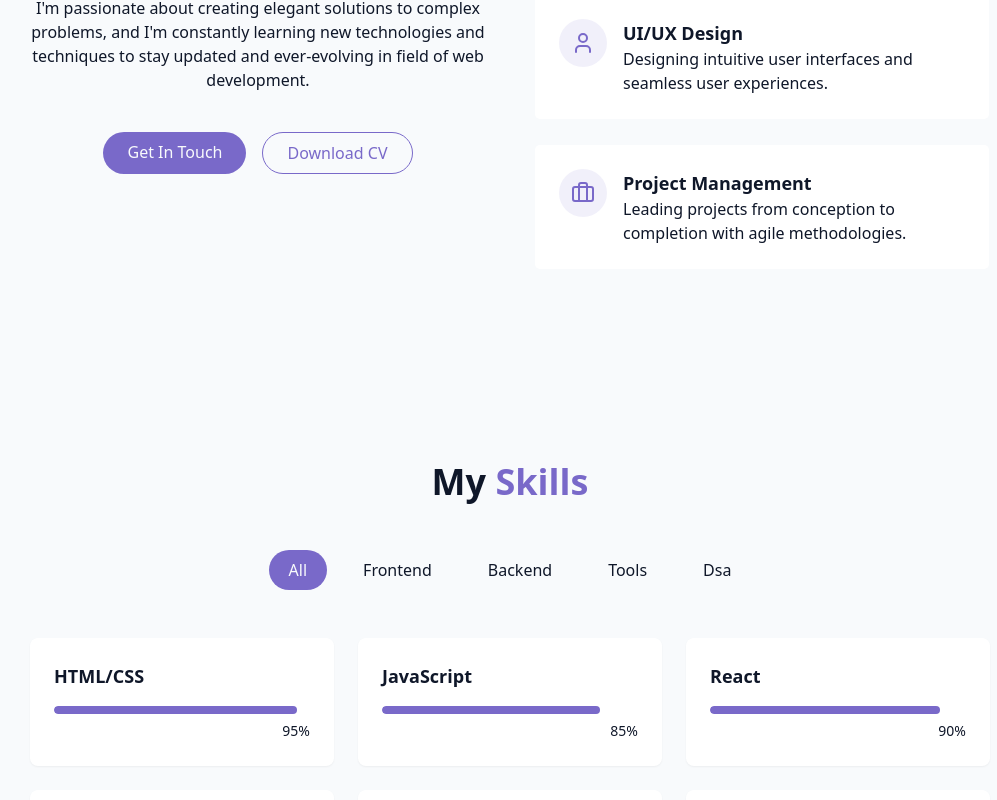
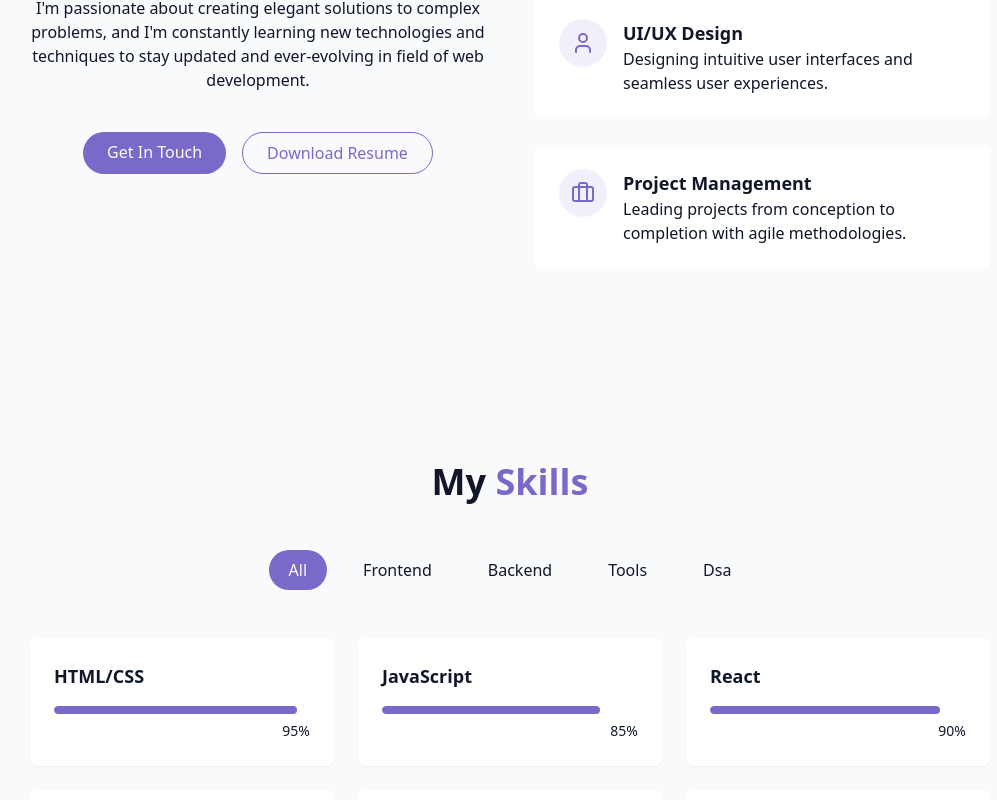
Before and after one commit to Rahul1038402/Portfolio-Website, a React (Vite) app: page / in a window 1280 px wide. Shown: the part 1140-1940 px from the top of the page, without its empty margins (130-1127 px from the left). Built offline with nearby package versions, Linux system fonts and the light colour scheme.

Commit message:
Bug fixes

```diff
--- a/src/Components/AboutSection.tsx
+++ b/src/Components/AboutSection.tsx
@@ -27,8 +27,12 @@ export const AboutSection = () => {
                 Get In Touch
               </a>
 
-              <a className="px-6 py-2 rounded-full border border-primary text-primary hover:bg-primary/10 transition-colors duration-300">                                                           {/*href="CV LINK HERE"*/}
-                Download CV
+              <a
+                href="/resume.pdf"
+                download
+                className="px-6 py-2 rounded-full border border-primary text-primary hover:bg-primary/10 transition-colors duration-300"
+              >
+                Download Resume
               </a>
             </div>
           </div>
--- a/src/Components/ContactSection.tsx
+++ b/src/Components/ContactSection.tsx
@@ -42,7 +42,7 @@ export const ContactSection = () => {
                 <div className="p-3 rounded-full bg-primary/10">
                   <Mail className="h-6 w-6 text-primary" />{" "}
                 </div>
-                <div>
+                <div className="flex flex-col items-center justify-center text-center">
                   <h4 className="font-medium">Email</h4>
                   <a
                     href="mailto:rahul1038402@gmail.com"
@@ -54,7 +54,7 @@ export const ContactSection = () => {
                 <div className="p-3 rounded-full bg-primary/10">
                   <Phone className="h-6 w-6 text-primary" />{" "}
                 </div>
-                <div>
+                <div className="flex flex-col items-center justify-center text-center">
                   <h4 className="font-medium">Phone</h4>
                   <a
                     href="tel:+91 7052566746"
@@ -66,7 +66,7 @@ export const ContactSection = () => {
                 <div className="p-3 rounded-full bg-primary/10">
                   <MapPin className="h-6 w-6 text-primary" />{" "}
                 </div>
-                <div>
+                <div className="flex flex-col items-center justify-center text-center">
                   <h4 className="font-medium">Location</h4>
                   <a
                     className="text-muted-foreground hover:text-primary transition-colors">Noida, UttarPradesh, India</a>
--- a/src/Components/Projects.tsx
+++ b/src/Components/Projects.tsx
@@ -27,17 +27,7 @@ const projects = [
         description: "AI Powered Resume Skills Analyzer",
         image: "/projects/resume_ai.png",
         tags: ["HTML", "Tailwind", "ShadCN", "React", "Typescript", "Python", "Flask"],
-        demourl: "#",
-        githuburl: "https://github.com/Mzuhaibkhan/resume-ai0.2.git",
-    },
-
-    {
-        id: 4,
-        title: "Resume AI",
-        description: "AI Powered Resume Skills Analyzer",
-        image: "/projects/resume_ai.png",
-        tags: ["HTML", "Tailwind", "ShadCN", "React", "Typescript", "Python", "Flask"],
-        demourl: "#",
+        demourl: "https://resume-ai0-2.vercel.app/",
         githuburl: "https://github.com/Mzuhaibkhan/resume-ai0.2.git",
     },
 
```
Also changed, not shown: 1 other file (tests, documents, lock files or other folders).
